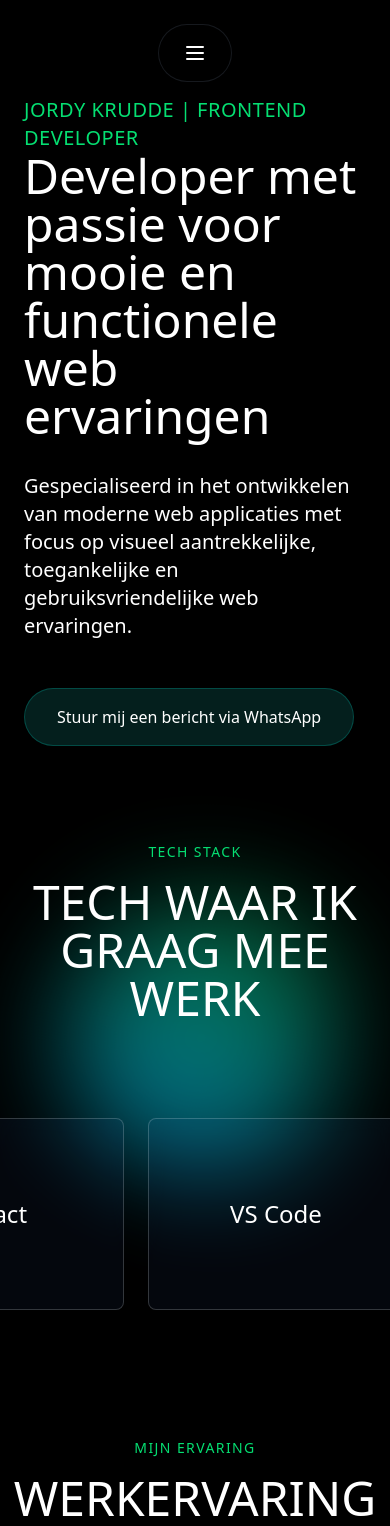
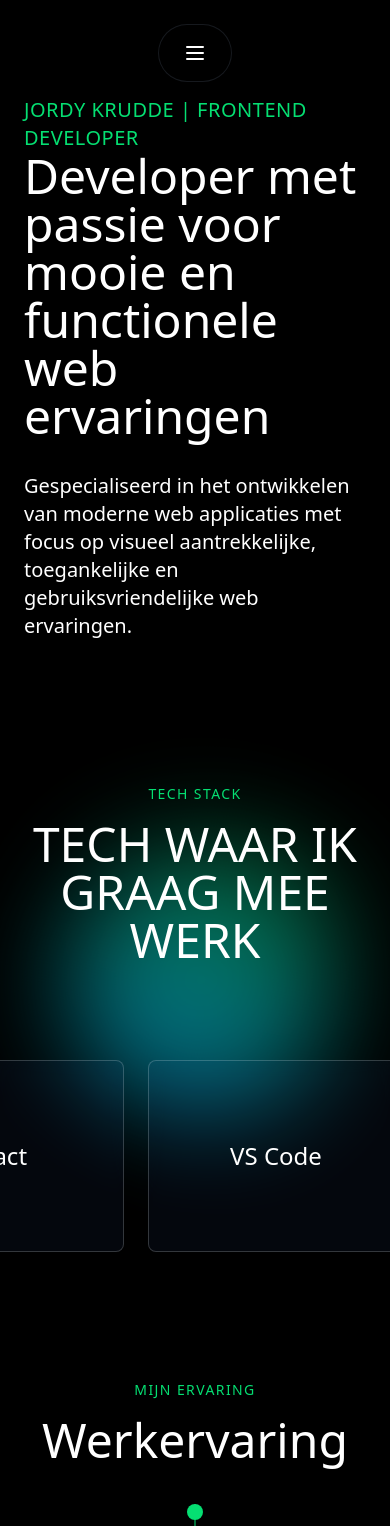
Before and after one commit to JordyKrudde/frontend-portfolio, a React (Vite) app: page / in a window 390 px wide. Shown: the top 1526 px of the page. Built offline with nearby package versions, Linux system fonts and the light colour scheme.

Commit message:
remove whatsapp button

```diff
--- a/src/components/blocks/ExperienceSection.jsx
+++ b/src/components/blocks/ExperienceSection.jsx
@@ -23,8 +23,8 @@ function ExperienceSection() {
     <section className="py-12 md:py-20 text-white relative overflow-hidden" id="experience">
       <div className="container mx-auto mb-16 z-10 relative">
         <div className="text-center mb-16">
-          <p className="text-sm uppercase tracking-widest text-green-400 mb-4">MIJN ERVARING</p>
-          <h2 className="text-5xl md:text-6xl">WERKERVARING</h2>
+          <p className="text-sm uppercase tracking-widest text-green-400 mb-4">Mijn ervaring</p>
+          <h2 className="text-5xl md:text-6xl">Werkervaring</h2>
         </div>
 
         <div className="max-w-4xl mx-auto relative">
--- a/src/components/blocks/HeroSection.jsx
+++ b/src/components/blocks/HeroSection.jsx
@@ -14,14 +14,6 @@ function HeroSection() {
           <p className="text-xl md:text-2xl font-light max-w-2xl mb-12">
             Gespecialiseerd in het ontwikkelen van moderne web applicaties met focus op visueel aantrekkelijke, toegankelijke en gebruiksvriendelijke web ervaringen.
           </p>
-          <Button
-              variant="primary"
-              size="lg"
-              className="bg-teal-900/40 border border-teal-700/50 text-white hover:bg-teal-800/50 rounded-full py-4 px-8 flex items-center space-x-4 transition-all duration-300"
-              href="https://wa.me/31640287003"
-            >
-              <span>Stuur mij een bericht via WhatsApp</span>
-          </Button>
         </div>
       </div>
     </section>
```
